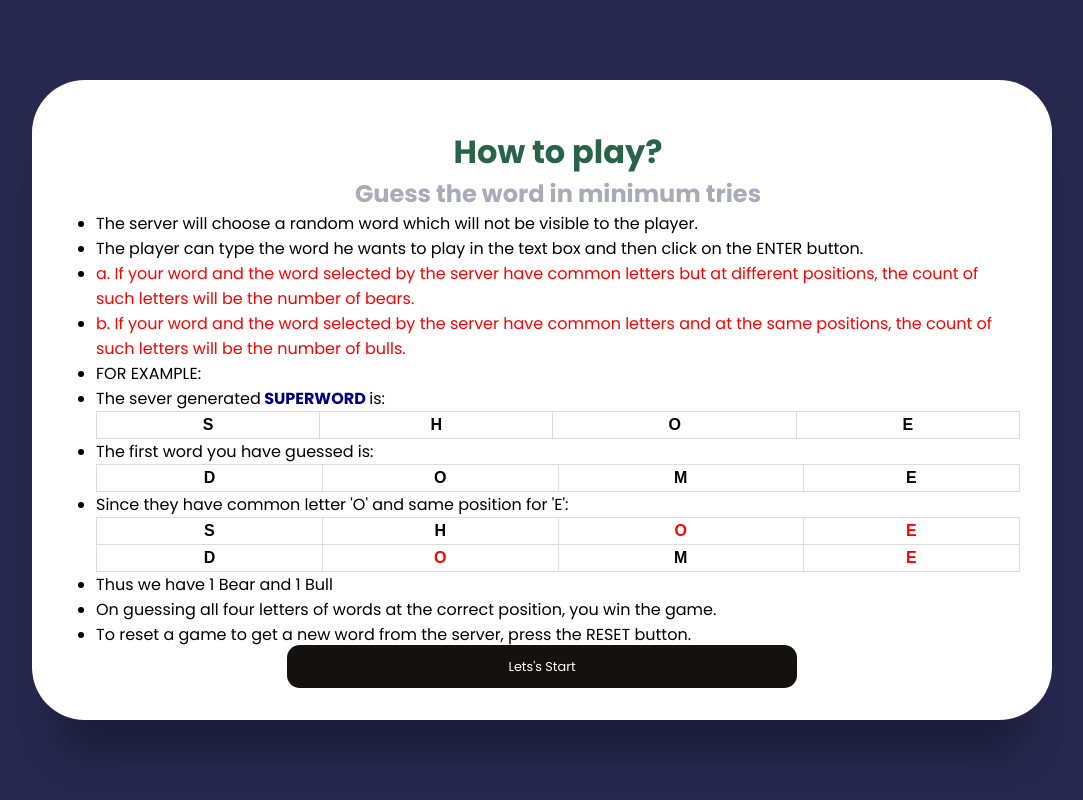
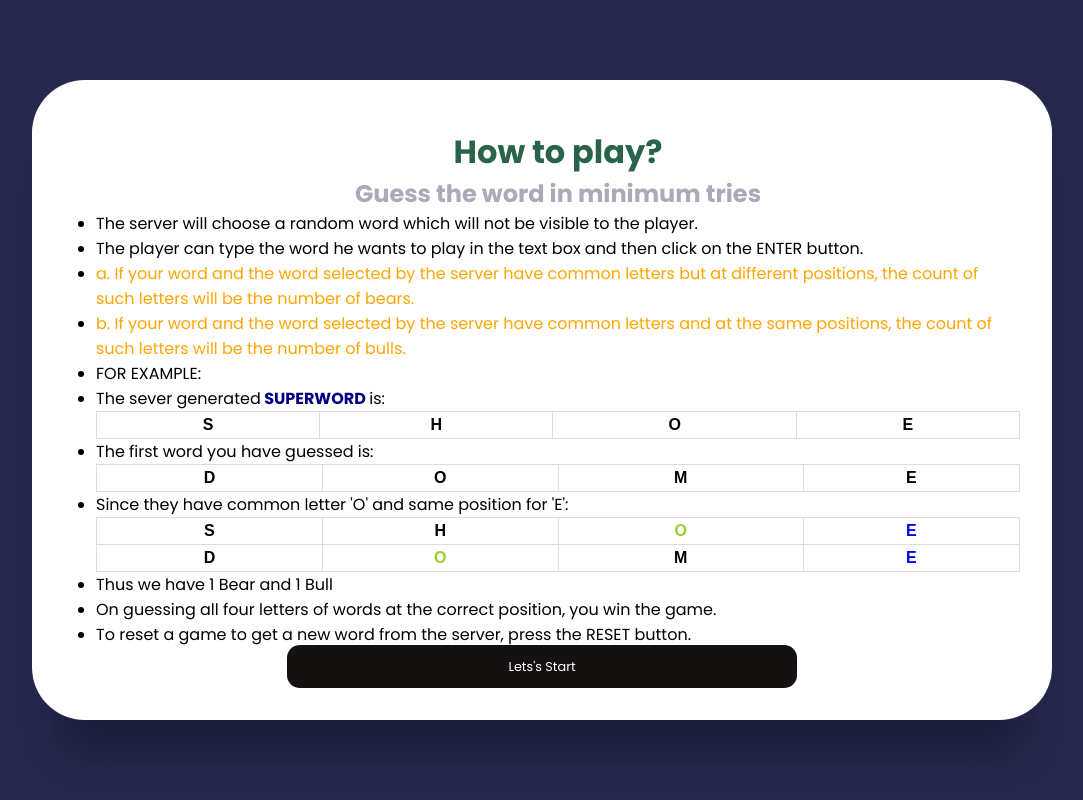
Before and after one commit to siddhikotre/BearsAndBulls, a Django app: page /rules/ in a window 1280 px wide. Shown: the whole page, without its empty margins (98-1181 px from the left). Run offline with Django 4.2, Linux system fonts and the light colour scheme.

Commit message:
26/1/23 Commit10

```diff
--- a/bearsandbulls/bnb/templates/game.html
+++ b/bearsandbulls/bnb/templates/game.html
@@ -159,8 +159,10 @@
             <h1>Welcome to Bears & Bulls</h1><br>
             <input class="text" id="text" name="text" type="text"><br>
             <div class="button">
-                <input class="btn1" id="enter" type="button" value="Enter"/>
-                <input class="btn2" id="reset" type="button" value="Reset"/>
+                <input class="btn1" id="enter" type="button" value="Enter">
+                <div>
+                    <input class="btn2" id="reset" type="reset" value="Reset">
+                </div>
             </div>
             <br><br>
             <div>
--- a/bearsandbulls/bnb/templates/rules.html
+++ b/bearsandbulls/bnb/templates/rules.html
@@ -108,11 +108,13 @@
                 <li> The server will choose a random word which will not be visible to the player.<br></li>
                 <li> The player can type the word he wants to play in the text box and then click on the ENTER
                     button.<br></li>
-                <li><p style="color:red">a. If your word and the word selected by the server have common letters but at
+                <li><p style="color: orange">a. If your word and the word selected by the server have common letters but
+                    at
                     different positions,
                     the count of such letters will be the number of bears.<br></li>
                 </p>
-                <li><p style="color:red"> b. If your word and the word selected by the server have common letters and at
+                <li><p style="color: orange"> b. If your word and the word selected by the server have common letters
+                    and at
                     the same positions,
                     the count of such letters will be the number of bulls.<br></li>
                 </p>
@@ -142,14 +144,14 @@
                     <tr>
                         <td>S</td>
                         <td>H</td>
-                        <td style="color: red">O</td>
-                        <td style="color: red">E</td>
+                        <td style="color: yellowgreen">O</td>
+                        <td style="color: blue">E</td>
                     </tr>
                     <tr>
                         <td>D</td>
-                        <td style="color: red">O</td>
+                        <td style="color: yellowgreen">O</td>
                         <td>M</td>
-                        <td style="color: red">E</td>
+                        <td style="color: blue">E</td>
                     </tr>
                 </table>
                 <li>Thus we have 1 Bear and 1 Bull</li>
```
Also changed, not shown: bearsandbulls/bnb/templates/pregame.html (+7 -3 lines).
